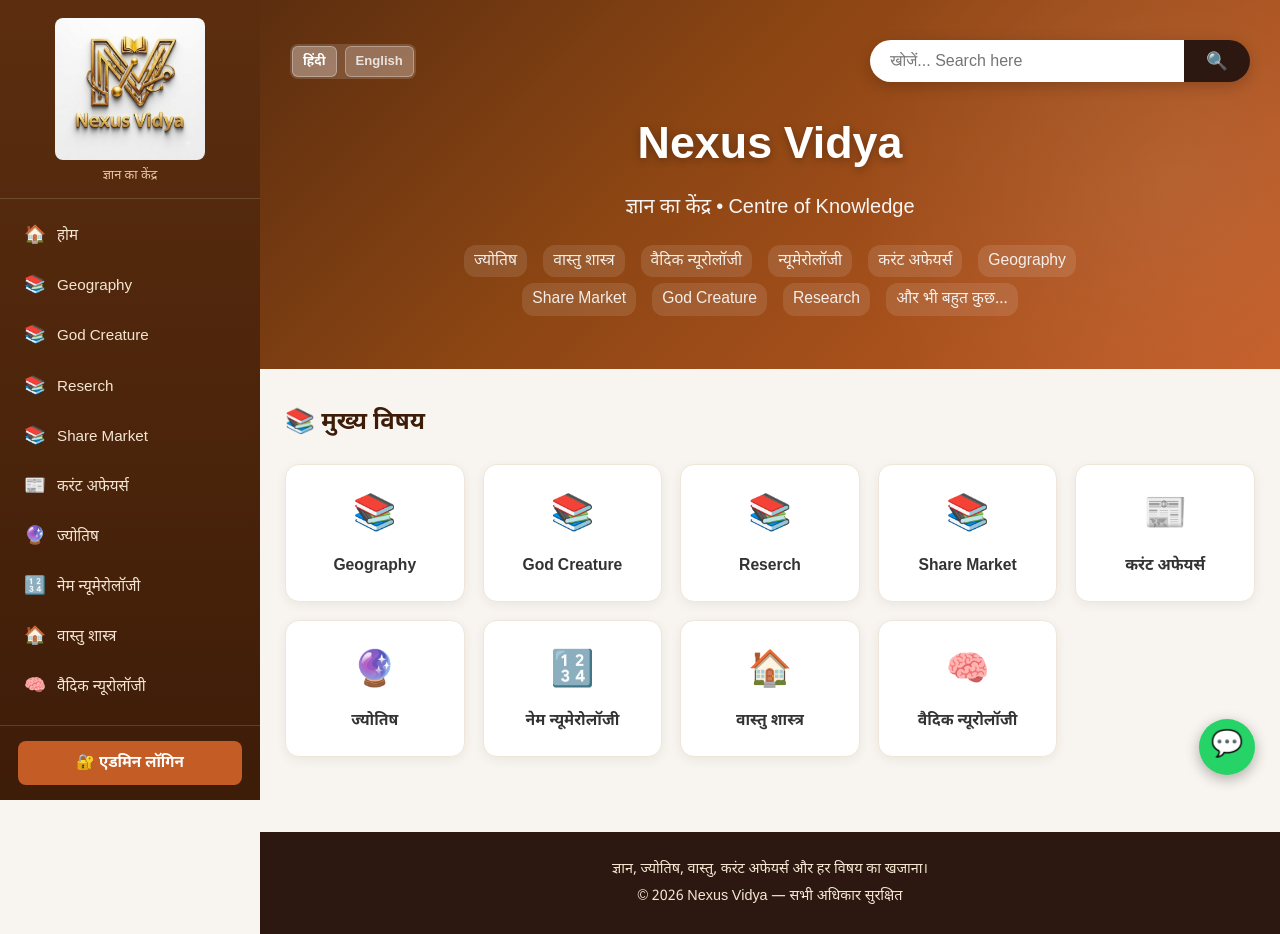
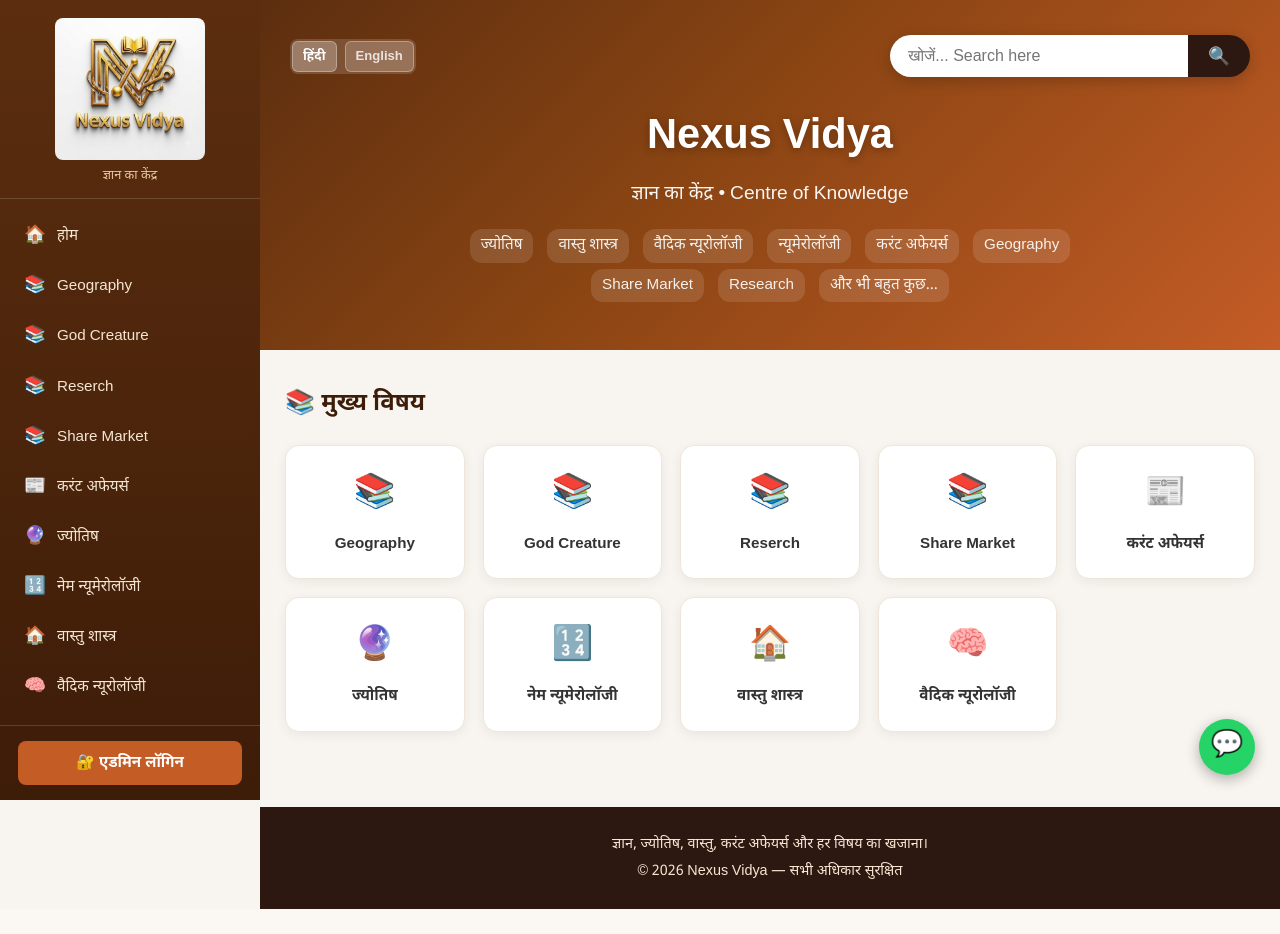
Before and after one commit to nexusvidya/nexus-vidya, a Flask app: page / in a window 1280 px wide. After the commit the page ends 909 px from the top, so only its background shows below. Run offline with Flask 3, Linux system fonts and the light colour scheme; data comes from the database, SQL or seed files in the repository.

Commit message:
Update index.html

```diff
--- a/templates/index.html
+++ b/templates/index.html
@@ -5,29 +5,19 @@
 {% block content %}
 <style>
   .hero-banner {
-    background: linear-gradient(135deg, #5c2e0f 0%, #8b4513 40%, #c45c26 100%);
+    background: linear-gradient(135deg, #5c2e0f 0%, #8b4513 45%, #c45c26 100%);
     color: white;
-    padding: 40px 30px 50px;
+    padding: 35px 30px 45px;
     position: relative;
     overflow: hidden;
-  }
-  .hero-banner::before {
-    content: '';
-    position: absolute;
-    top: -50%;
-    right: -20%;
-    width: 60%;
-    height: 200%;
-    background: radial-gradient(circle, rgba(255,255,255,0.08) 0%, transparent 70%);
-    pointer-events: none;
   }
   .hero-top {
     display: flex;
     justify-content: space-between;
     align-items: center;
-    margin-bottom: 30px;
-    position: relative;
-    z-index: 2;
+    margin-bottom: 28px;
+    flex-wrap: wrap;
+    gap: 15px;
   }
   .lang-switch {
     display: flex;
@@ -53,12 +43,12 @@
     border-radius: 30px;
     overflow: hidden;
     box-shadow: 0 4px 15px rgba(0,0,0,0.2);
-    max-width: 380px;
+    max-width: 360px;
     width: 100%;
   }
   .hero-search input {
     border: none;
-    padding: 12px 20px;
+    padding: 12px 18px;
     flex: 1;
     font-size: 1rem;
     outline: none;
@@ -67,38 +57,36 @@
     border: none;
     background: #2c1810;
     color: white;
-    padding: 0 22px;
+    padding: 0 20px;
     cursor: pointer;
     font-size: 1.1rem;
   }
   .hero-content {
     text-align: center;
-    position: relative;
-    z-index: 2;
   }
   .hero-content h1 {
-    font-size: 2.8rem;
+    font-size: 2.6rem;
     font-weight: 700;
     margin-bottom: 8px;
     text-shadow: 0 2px 8px rgba(0,0,0,0.3);
   }
   .hero-content .tagline {
-    font-size: 1.25rem;
+    font-size: 1.2rem;
     opacity: 0.95;
-    margin-bottom: 18px;
+    margin-bottom: 16px;
   }
   .hero-subjects {
-    font-size: 0.98rem;
-    opacity: 0.9;
-    line-height: 1.7;
-    max-width: 700px;
+    font-size: 0.95rem;
+    opacity: 0.92;
+    line-height: 1.8;
+    max-width: 720px;
     margin: 0 auto;
   }
   .hero-subjects span {
     display: inline-block;
-    margin: 3px 6px;
-    padding: 3px 10px;
-    background: rgba(255,255,255,0.12);
+    margin: 3px 5px;
+    padding: 3px 11px;
+    background: rgba(255,255,255,0.13);
     border-radius: 12px;
   }
 
@@ -109,19 +97,16 @@
     font-size: 1.5rem;
     margin-bottom: 22px;
     color: #3d1c08;
-    display: flex;
-    align-items: center;
-    gap: 8px;
   }
   .topics-grid {
     display: grid;
-    grid-template-columns: repeat(auto-fill, minmax(160px, 1fr));
+    grid-template-columns: repeat(auto-fill, minmax(155px, 1fr));
     gap: 18px;
   }
   .topic-card {
     background: white;
     border-radius: 14px;
-    padding: 22px 15px;
+    padding: 22px 12px;
     text-align: center;
     box-shadow: 0 3px 12px rgba(0,0,0,0.06);
     transition: all 0.25s;
@@ -135,23 +120,21 @@
     border-color: #c45c26;
   }
   .topic-card .icon {
-    font-size: 2.2rem;
+    font-size: 2.1rem;
     margin-bottom: 10px;
   }
   .topic-card .name {
     font-weight: 600;
-    font-size: 0.98rem;
+    font-size: 0.95rem;
   }
 
   @media (max-width: 768px) {
-    .hero-banner { padding: 25px 18px 35px; }
-    .hero-top { flex-direction: column; gap: 15px; }
+    .hero-banner { padding: 25px 16px 35px; }
     .hero-content h1 { font-size: 2rem; }
     .hero-search { max-width: 100%; }
   }
 </style>
 
-<!-- ========== HERO BANNER ========== -->
 <section class="hero-banner">
   <div class="hero-top">
     <div class="lang-switch">
@@ -175,14 +158,12 @@
       <span>करंट अफेयर्स</span>
       <span>Geography</span>
       <span>Share Market</span>
-      <span>God Creature</span>
       <span>Research</span>
       <span>और भी बहुत कुछ...</span>
     </div>
   </div>
 </section>
 
-<!-- ========== MAIN TOPICS ========== -->
 <section class="main-topics">
   <h2>📚 मुख्य विषय</h2>
   <div class="topics-grid">
```
